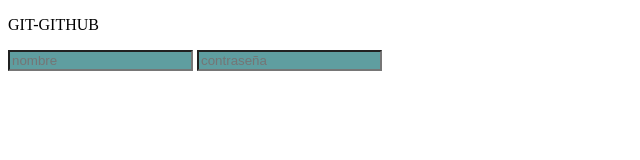
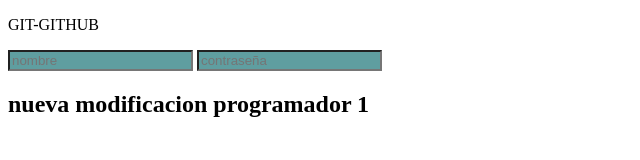
Before and after one commit to karamazov93/git-github, a plain HTML site: page index.html in a window 1280 px wide. Shown: the whole page, without its empty margins (0-640 px from the left). Drawn offline with Linux system fonts and the light colour scheme.

Commit message:
commit programador 1

```diff
--- a/index.html
+++ b/index.html
@@ -15,7 +15,7 @@
 
 
 
-
+<h2>nueva modificacion programador 1</h2>
 </form>
 </body>
 </html>
```
